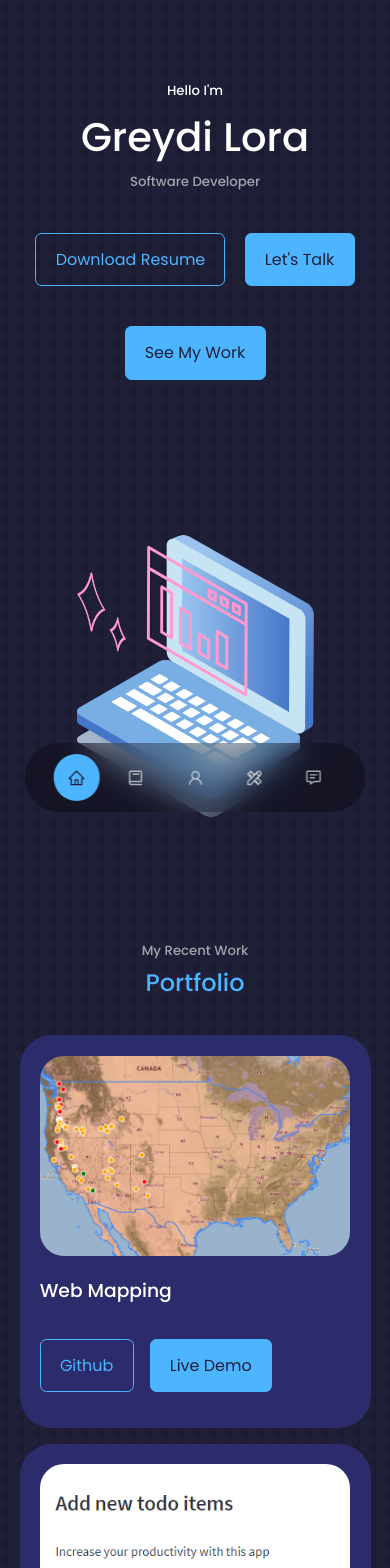
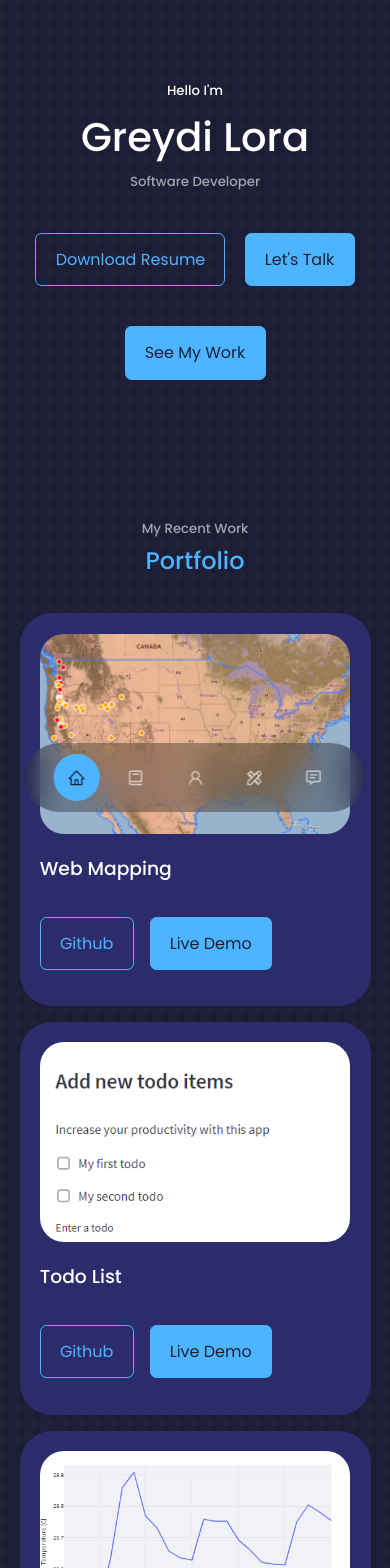
Before and after one commit to idygre/portfolio-website, a React (Create React App) app: page / in a window 390 px wide. Shown: the top 1568 px of the page. Built offline with nearby package versions, Linux system fonts and the light colour scheme.

Commit message:
Remove image and fix sizing

```diff
--- a/src/components/header/Header.jsx
+++ b/src/components/header/Header.jsx
@@ -2,7 +2,6 @@ import React from "react";
 import "./header.css";
 import CTA from "./CTA";
 import HeaderSocials from "./HeaderSocials";
-import Laptop from "../../assets/laptop.png";
 
 const Header = () => {
   return (
@@ -14,10 +13,6 @@ const Header = () => {
         <CTA />
         <HeaderSocials />
 
-        <div className="me">
-          <img src={Laptop} alt="me" />
-        </div>
-
         <a href="#contact" className="scroll__down">
           Scroll Down
         </a>
--- a/src/components/header/header.css
+++ b/src/components/header/header.css
@@ -1,12 +1,12 @@
 header {
-  height: 100vh;
+  height: 60vh;
   padding-top: 7rem;
   overflow: hidden;
 }
 
 .header__container {
   text-align: center;
-  height: 100%;
+  height: 50%;
   position: relative;
 }
 
@@ -26,9 +26,10 @@ header {
   gap: 0.9rem;
   position: absolute;
   left: 0;
-  bottom: 3rem;
+  bottom: 2rem;
 }
 
+/*------The line for the socials------*/
 .header__socials::after {
   content: "";
   width: 1px;
@@ -60,7 +61,7 @@ header {
 /* Media Queries (Medium Devices) */
 @media screen and (max-width: 1024px) {
   header {
-    height: 90vh;
+    height: 50vh;
     padding-top: 5rem;
     overflow: hidden;
   }
@@ -69,7 +70,7 @@ header {
 /* Media Queries (Small Devices) */
 @media screen and (max-width: 600px) {
   header {
-    height: 100vh;
+    height: 50vh;
     padding-top: 5rem;
     overflow: hidden;
   }
--- a/src/index.css
+++ b/src/index.css
@@ -60,7 +60,8 @@ h1 {
 }
 
 section {
-  margin-top: 8rem;
+  margin-top: 6rem;
+  padding-top: 4rem;
 }
 
 section > h2,
@@ -120,9 +121,8 @@ img {
   .container {
     width: var(--container-width-md);
   }
-
   section {
-    margin-top: 6rem;
+    margin-top: 2rem;
   }
 }
 
```
Also changed, not shown: src/components/header/Image.jsx (added, +10 -0 lines).
